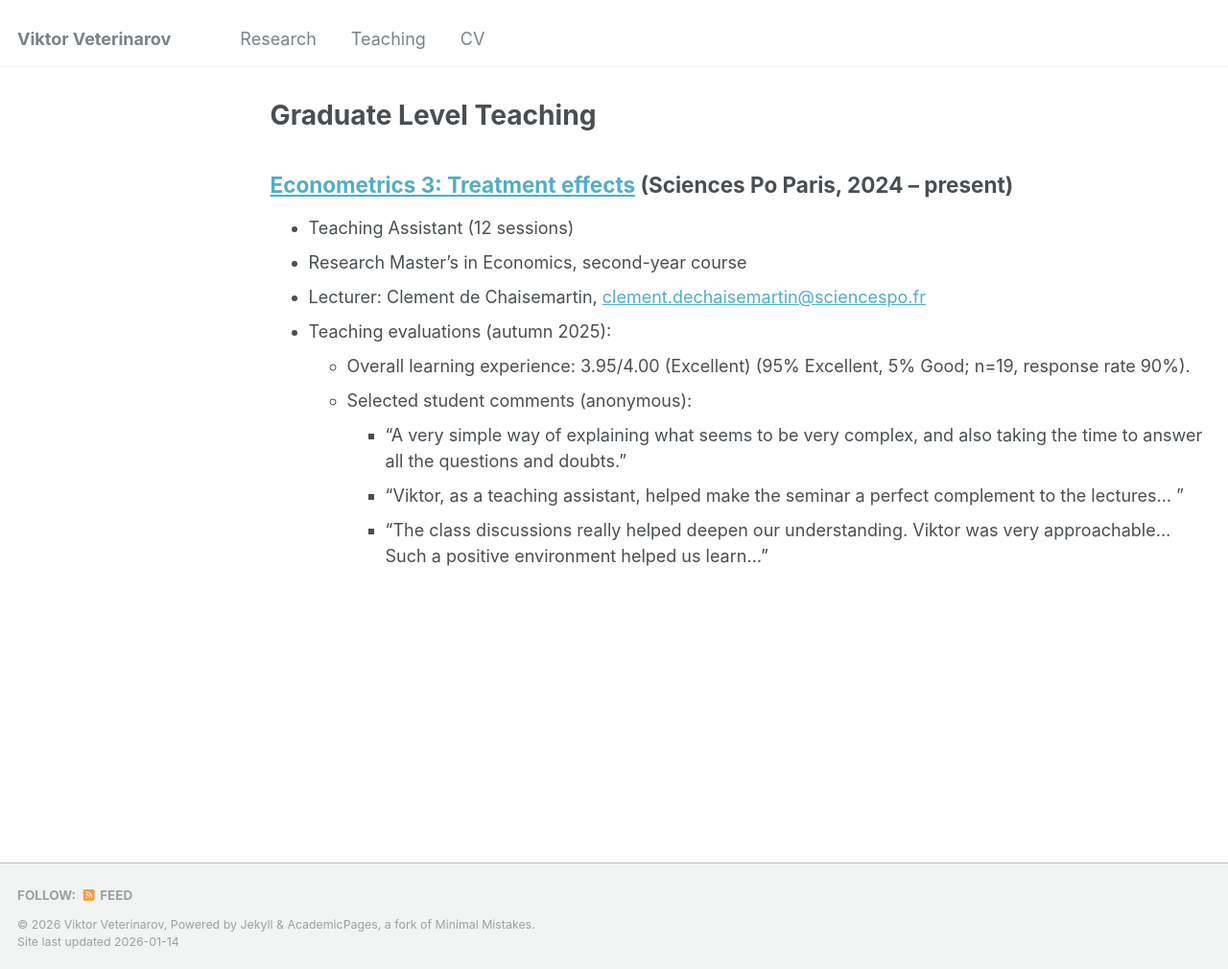
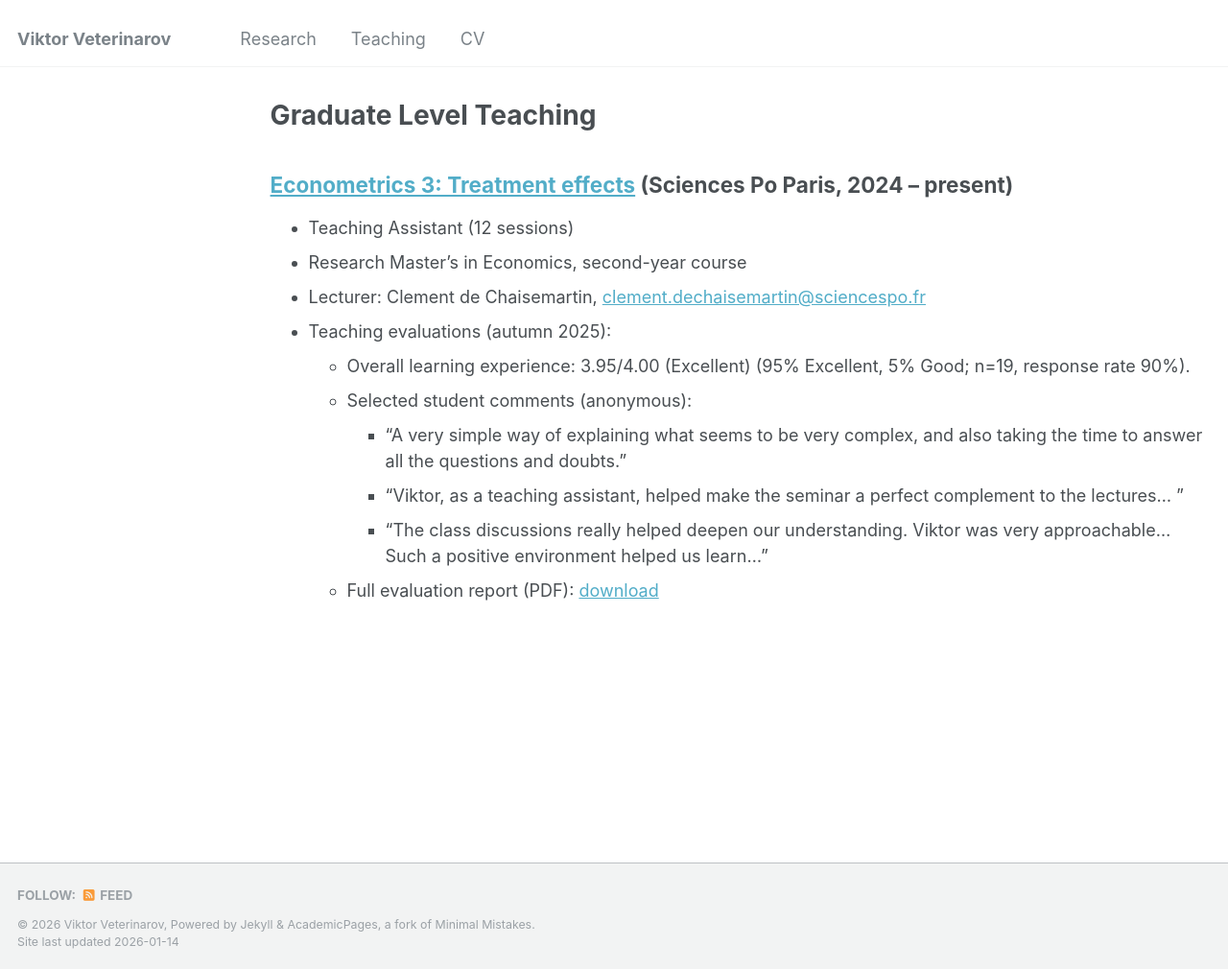
Before and after one commit to viktorveterinarov/viktorveterinarov.github.io, a Jekyll site: the page built from _pages/teaching.md, in a window 1280 px wide and 1010 px high. Shown: the whole window at 96% size. Built offline with Jekyll 4.4.1, drawn with Linux system fonts in a browser that asks for light colours.

Commit message:
Update teaching.md

```diff
--- a/_pages/teaching.md
+++ b/_pages/teaching.md
@@ -18,3 +18,4 @@ author_profile: true
     * “A very simple way of explaining what seems to be very complex, and also taking the time to answer all the questions and doubts.”
     * “Viktor, as a teaching assistant, helped make the seminar a perfect complement to the lectures... ”
     * “The class discussions really helped deepen our understanding. Viktor was very approachable... Such a positive environment helped us learn...”
+  * Full evaluation report (PDF): <a href="/files/EvalByStudents_TA_Veterinarov_Autumn2025.pdf" download>download</a>
```
